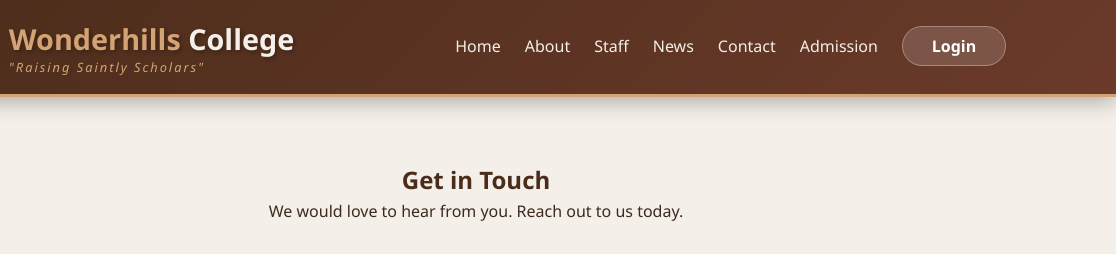
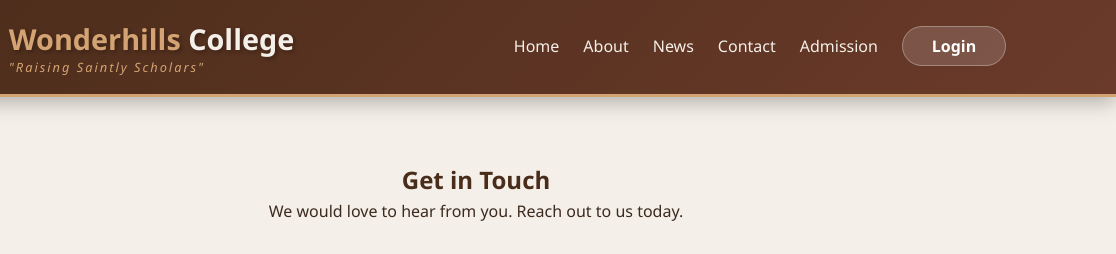
Before and after one commit to Bstar611/WHC-Website, a plain HTML site: page contact.html in a window 1280 px wide. Shown: the top 254 px of the page, 164-1280 px from the left. Drawn offline with nearby package versions, Linux system fonts and the light colour scheme.

Commit message:
Update contact.html

```diff
--- a/contact.html
+++ b/contact.html
@@ -21,7 +21,6 @@
                 <ul>
                     <li><a href="index.html">Home</a></li>
                     <li><a href="about.html">About</a></li>
-                    <li><a href="staff.html">Staff</a></li>
                     <li><a href="news.html">News</a></li>
                     <li><a href="contact.html">Contact</a></li>
                     <li><a href="admission.html">Admission</a></li>
```
